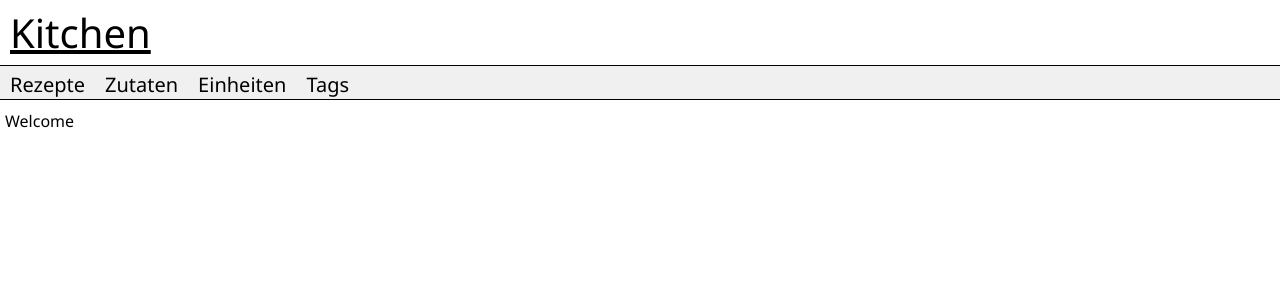
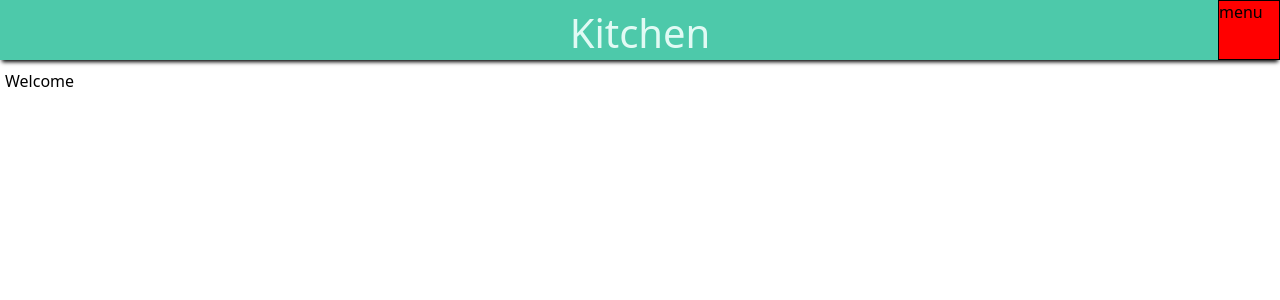
Before and after one commit to fabianginterreiter/kitchen, a React (Create React App) app in the folder client/: page / in a window 1280 px wide. Shown: the top 300 px of the page. Built offline with nearby package versions, Linux system fonts and the light colour scheme.

Commit message:
Change navigation

```diff
--- a/client/src/App.css
+++ b/client/src/App.css
@@ -53,53 +53,88 @@ a:hover {
 
 body {
   margin: 0;
-  padding: 0;
-  font-family: 'Segoe UI', Tahoma, Geneva, Verdana, sans-serif;
+  padding: 60px 0 0 0;
+  font-family: system-ui, -apple-system, "Segoe UI", Roboto, "Helvetica Neue", "Noto Sans", "Liberation Sans", Arial, sans-serif, "Apple Color Emoji", "Segoe UI Emoji", "Segoe UI Symbol", "Noto Color Emoji";
+
 }
 
-header>#title {
-  font-size: 40px;
-  padding: 5px 10px;
+header#title {
+  background-color: #4dc9aa;
+  box-shadow: 0 4px 4px -2px #000000;
+  position: fixed;
+  top: 0;
+  left: 0;
+  right: 0;
+  z-index: 100;
 }
 
-header>nav {
-  height: 33px;
-  border-width: 1px 0 1px 0;
-  border-color: black;
-  border-style: solid;
-  background-color: #f0f0f0;
+header#title>a {
+  color: #e1faf4;
+  font-size: 2.5rem;
+  text-decoration: none;
+  font-weight: 300;
+  display: block;
+  text-align: center;
+  padding: 5px;
+  height: 50px;
 }
 
-header>nav>ul {
-  padding: 0;
-  margin: 0;
+header#title>div#menu {
+  position: absolute;
+  display: block;
+  top: 0;
+  right: 0;
+  bottom: 0;
+  font-weight: 300;
+  width: 60px;
+  background-color: red;
+  border: 1px solid black;
+  cursor: pointer;
 }
 
-header>nav>ul>li {
-  list-style: none;
-  float: left;
-  margin: 0;
-  padding: 0;
-  font-size: 20px;
+.fullscreen {
+  position: fixed;
+  top: 0;
+  left: 0;
+  bottom: 0;
+  right: 0;
+  background: black;
+  opacity: 0;
+  transition: opacity 0.5s;
 }
 
-header>nav>ul>li>a {
-  display: block;
-  font-size: 20px;
-  margin: 0;
-  padding: 5px 10px;
-  text-decoration: none;
+.fullscreen.visible {
+  opacity: 0.3;
+  z-index: 105;
 }
 
-header>nav>ul>li>a.active {
-  text-decoration: underline;
+
+
+
+
+nav#nav {
+  position: fixed;
+  background-color: #77e6ca;
+  top: 0;
+  right: 0;
+  bottom: 0;
+  width: 0;
+  z-index: 110;
+  transition: width 0.2s;
+}
+
+nav#nav.visible {
+  width: 200px;
 }
 
 #content {
   padding: 10px 5px;
 }
 
-input[type=text] {
+input[type=text],
+textarea {
+  display: block;
+  width: 100%;
   padding: 0.375rem 0.75rem;
   font-size: 1rem;
   font-weight: 400;
@@ -112,11 +147,18 @@ input[type=text] {
   background-clip: padding-box;
   border: 1px solid #aaa;
   border-radius: 5px;
+  box-sizing: border-box;
   transition: border-color .15s ease-in-out, box-shadow .15s ease-in-out;
-  display: block;
-  width: 100%;
 }
 
 button {
   border-radius: 5px;
+  border: 1px solid black;
+  background-color: white;
+  color: black;
+  padding: 4px 8px;
 }
+
+button:hover {
+  background-color: #dedede;
+}
--- a/client/src/App.js
+++ b/client/src/App.js
@@ -1,21 +1,28 @@
 import { Outlet, Link, NavLink } from "react-router-dom";
+import { useState } from "react";
 import './App.css';
 
 export default function App() {
+  const [menu, setMenu] = useState(false);
+
   return (
     <>
-      <header>
-        <div id="title"><Link to="/">Kitchen</Link></div>
+      <header id="title">
+        <Link to="/recipes">Kitchen</Link>
+        <div id="menu" onClick={() => setMenu(true)}>menu</div>
+      </header>
 
-        <nav>
-          <ul>
+      <nav id="nav" className={menu ? 'visible' : ''}>
+        <button onClick={() => setMenu(false)}>Close</button>
+        <ul onClick={() => setMenu(false)}>
           <li><NavLink to={`/recipes`} className={({ isActive }) => ((isActive ? "active" : ""))}>Rezepte</NavLink></li>
           <li><NavLink to={`/ingredients`} className={({ isActive }) => ((isActive ? "active" : ""))}>Zutaten</NavLink></li>
           <li><NavLink to={`/units`} className={({ isActive }) => ((isActive ? "active" : ""))}>Einheiten</NavLink></li>
           <li><NavLink to={`/tags`} className={({ isActive }) => ((isActive ? "active" : ""))}>Tags</NavLink></li>
         </ul>
       </nav>
-      </header>
+
+      {(menu ? <div className="fullscreen visible" onClick={() => setMenu(false)}/> : <span />)}
 
       <div id="content">
         <Outlet />
--- a/client/src/components/Modal.css
+++ b/client/src/components/Modal.css
@@ -1,12 +1,3 @@
-.fullscreen {
-    position: fixed;
-    top: 0;
-    left: 0;
-    bottom: 0;
-    right: 0;
-    z-index: 1000;
-}
-
 .background {
     position: absolute;
     top: 0;
--- a/client/src/components/recipes/Recipe.js
+++ b/client/src/components/recipes/Recipe.js
@@ -71,14 +71,7 @@ export default function Recipe() {
                 </tbody>
             </table>
 
-            {(data.recipe.source != null && data.recipe.source.length > 0 ? <figure className="text-end">
-                <blockquote className="blockquote">
-                    <p>{data.recipe.source}</p>
-                </blockquote>
-                <figcaption className="blockquote-footer">
-                    <cite title="Source Title">Quelle</cite>
-                </figcaption>
-            </figure> : "")}
+            {(data.recipe.source != null && data.recipe.source.length > 0 ? <p><b>Quelle:</b> {data.recipe.source}</p> : "")}
         </div>
     );
 };
```
Also changed, not shown: client/src/components/recipes/RecipeForm.js (+38 -41 lines). Lines whose indentation alone changed are shown as unchanged.
